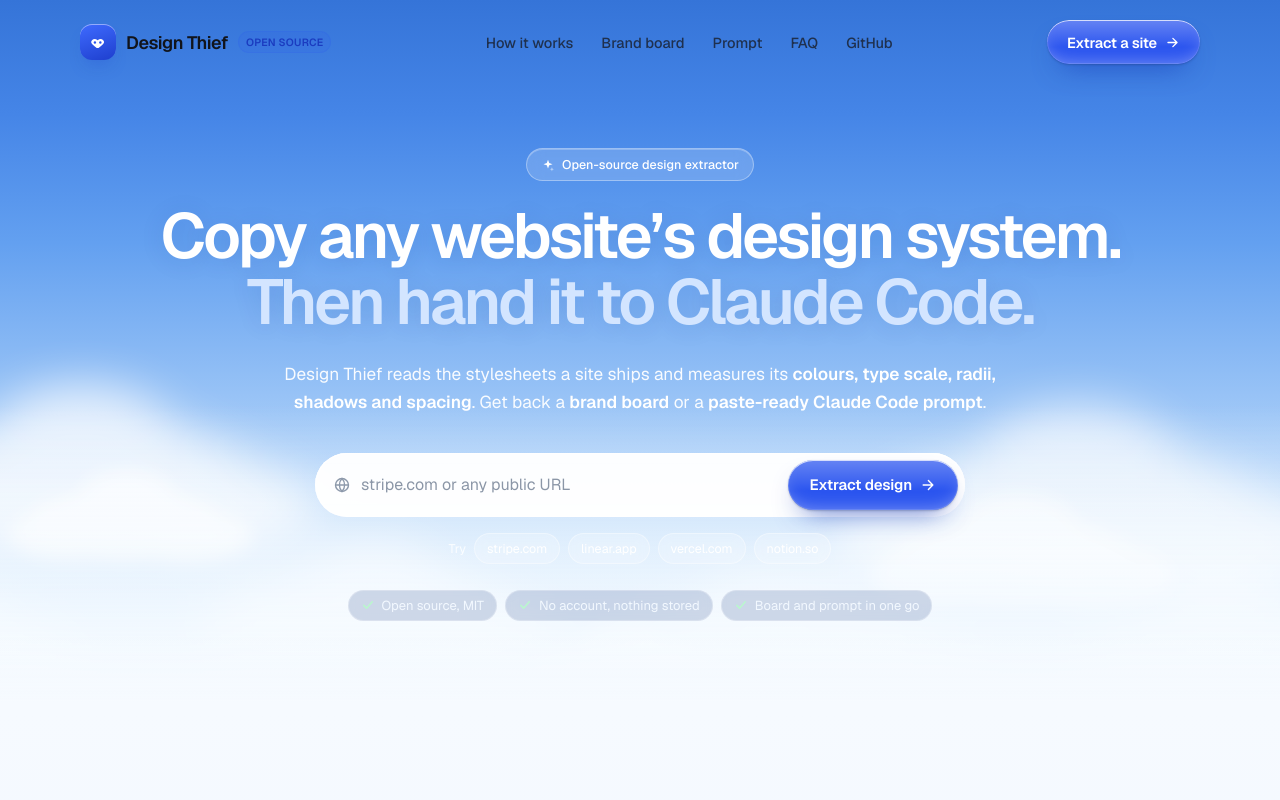
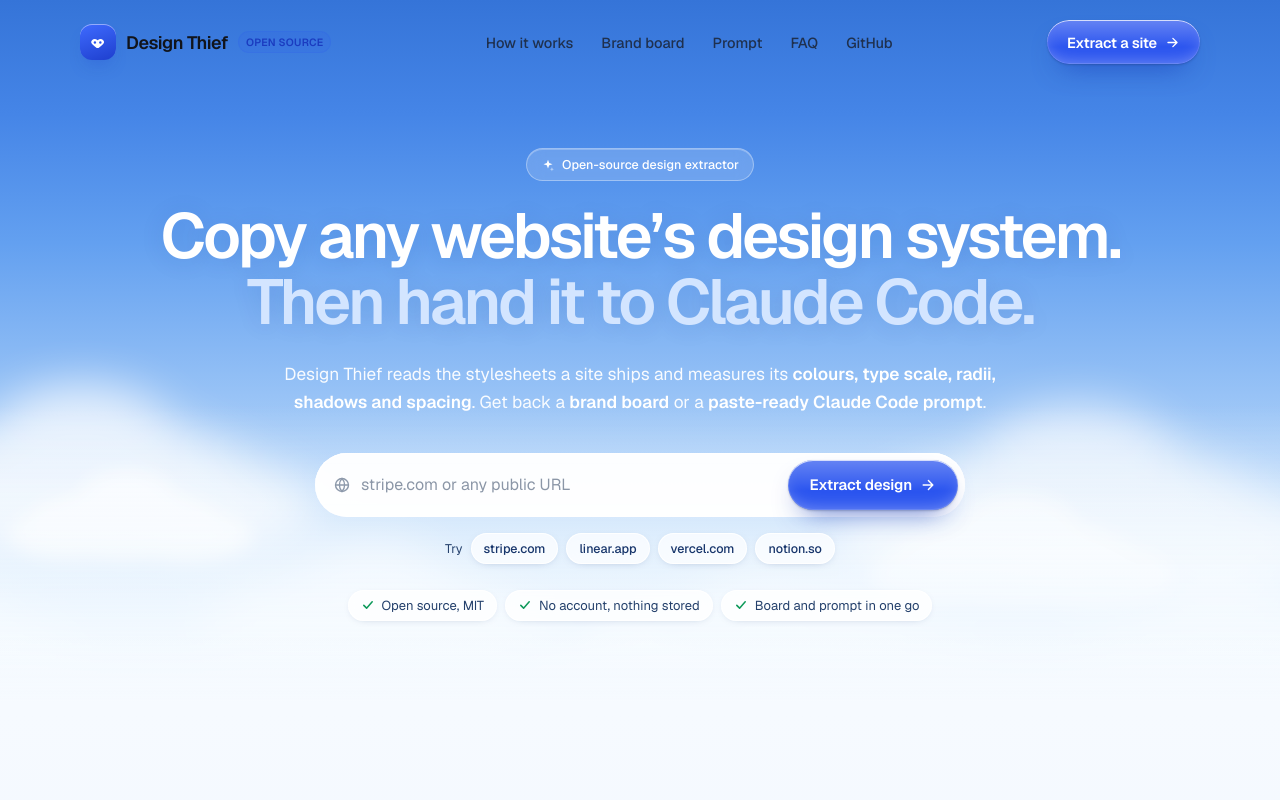
Before and after one commit to dkhedekar79/design-thief, a React (Vite) app: page / in a window 1280 px wide. Shown: the top 800 px of the page. Built offline with nearby package versions, Linux system fonts and the light colour scheme.

Commit message:
fix(hero): move example chips and trust pills onto solid surfaces for contrast

```diff
--- a/src/styles.css
+++ b/src/styles.css
@@ -385,23 +385,26 @@ ol {
   gap: 8px;
   margin-top: 16px;
   font-size: 12.5px;
-  color: rgba(255, 255, 255, 0.85);
+  color: #24406c;
 }
 
 .example-chip {
   border-radius: 999px;
-  border: 1px solid rgba(255, 255, 255, 0.36);
-  background: rgba(255, 255, 255, 0.2);
-  color: #fff;
+  border: 1px solid rgba(255, 255, 255, 0.9);
+  background: rgba(255, 255, 255, 0.72);
+  color: #17356b;
   font-size: 12.5px;
+  font-weight: 500;
   padding: 6px 12px;
   cursor: pointer;
   backdrop-filter: blur(6px);
-  transition: background 0.15s ease;
+  box-shadow: 0 2px 10px -6px rgba(16, 40, 100, 0.5);
+  transition: background 0.15s ease, transform 0.15s ease;
 }
 
 .example-chip:hover {
-  background: rgba(255, 255, 255, 0.26);
+  background: #fff;
+  transform: translateY(-1px);
 }
 
 .trust-row {
@@ -412,7 +415,7 @@ ol {
   gap: 8px;
   margin-top: 26px;
   font-size: 13px;
-  color: #f2f8ff;
+  color: #24406c;
 }
 
 .trust-row li {
@@ -421,13 +424,14 @@ ol {
   gap: 7px;
   padding: 6px 12px;
   border-radius: 999px;
-  background: rgba(23, 58, 130, 0.18);
-  border: 1px solid rgba(255, 255, 255, 0.26);
+  background: rgba(255, 255, 255, 0.78);
+  border: 1px solid rgba(255, 255, 255, 0.92);
   backdrop-filter: blur(6px);
+  box-shadow: 0 2px 10px -6px rgba(16, 40, 100, 0.4);
 }
 
 .trust-row svg {
-  color: #b9f7cd;
+  color: #0f9a5b;
 }
 
 /* ------------------------------------------------------------- editorial */
```
